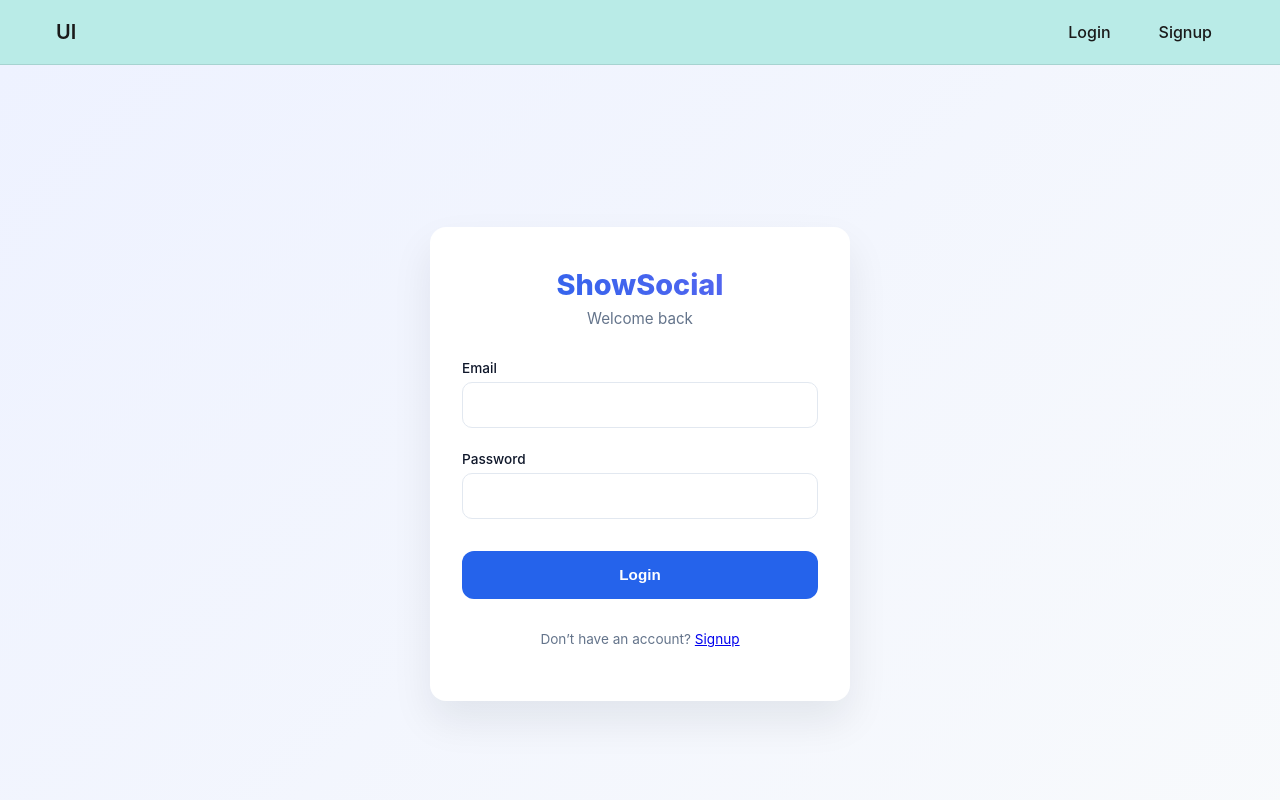
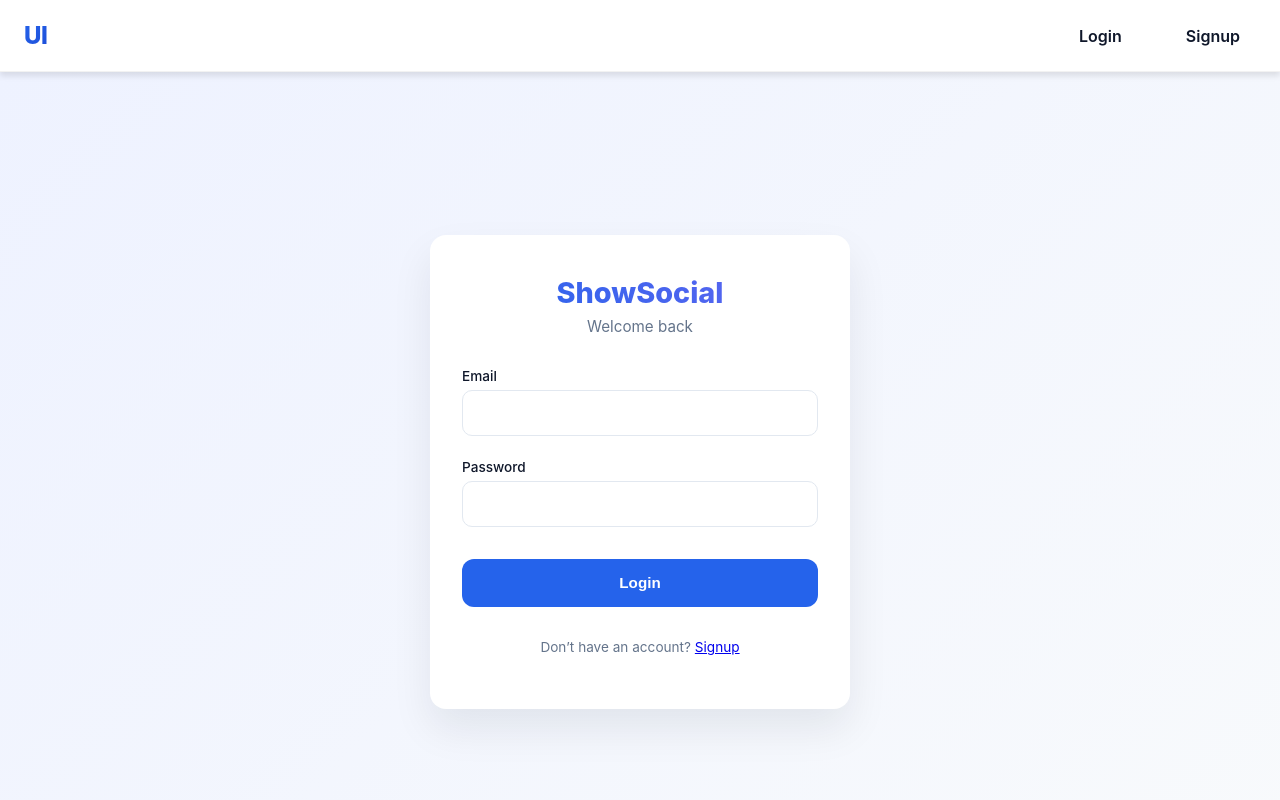
Before and after one commit to devkhizerahmad/react-prc, a React (Vite) app in the folder frontend/: page /login in a window 1280 px wide. Shown: the top 800 px of the page. Built offline with nearby package versions, Linux system fonts and the light colour scheme.

Commit message:
make it top notch eyecatching professional look

```diff
--- a/frontend/src/compenents/layout/Header.css
+++ b/frontend/src/compenents/layout/Header.css
@@ -1,38 +1,68 @@
 :root {
-  --header-height: 64px;
+  --header-height: 72px;
   --primary: #2563eb;
-  --text-main: #1a1a1a;
-  --mobile-menu-height: 280px;
+  --primary-dark: #1d4ed8;
+  --text-main: #0f172a;
+  --text-secondary: #64748b;
+  --background-light: #f8fafc;
+  --background-accent: #e0f2fe;
+  --mobile-menu-height: 320px;
+  --shadow-sm: 0 1px 3px rgba(0, 0, 0, 0.1);
+  --shadow-md: 0 4px 6px rgba(0, 0, 0, 0.1);
+  --shadow-lg: 0 10px 15px rgba(0, 0, 0, 0.1);
+  --border-radius: 12px;
+  --transition-fast: 0.2s ease;
+  --transition-normal: 0.3s ease;
+  --transition-slow: 0.5s ease;
 }
 
-/* Header wrapper */
+/* Header wrapper - Premium glass morphism effect */
 .header {
   position: fixed;
   top: 0;
   left: 0;
   z-index: 1000;
   width: 100%;
-  background: #b9ebe7;
-  border-bottom: 1px solid rgba(0, 0, 0, 0.1);
-  transition: all 0.3s ease;
+  height: var(--header-height);
+  background: rgba(255, 255, 255, 0.95);
+  backdrop-filter: blur(20px);
+  -webkit-backdrop-filter: blur(20px);
+  border-bottom: 1px solid rgba(0, 0, 0, 0.05);
+  box-shadow: var(--shadow-sm);
+  transition: all var(--transition-normal);
 }
 
-/* Inner container */
+.header:hover {
+  box-shadow: var(--shadow-md);
+  background: rgba(255, 255, 255, 0.98);
+}
+
+/* Inner container with premium spacing */
 .header-inner {
-  max-width: 1200px;
+  max-width: 1400px;
   margin: 0 auto;
-  padding: 0 16px;
-  height: var(--header-height);
+  padding: 0 24px;
+  height: 100%;
   display: flex;
   justify-content: space-between;
   align-items: center;
 }
 
-/* Logo */
+/* Logo with brand identity */
 .logo {
-  font-size: 20px;
-  font-weight: 600;
+  font-size: 24px;
+  font-weight: 800;
   color: var(--text-main);
+  letter-spacing: -0.5px;
+  background: linear-gradient(135deg, var(--primary), var(--primary-dark));
+  -webkit-background-clip: text;
+  -webkit-text-fill-color: transparent;
+  background-clip: text;
+  transition: all var(--transition-fast);
+}
+
+.logo:hover {
+  transform: scale(1.05);
 }
 
 /* Nav default - mobile first approach */
@@ -43,16 +73,20 @@
   left: 0;
   right: 0;
   flex-direction: column;
-  gap: 12px;
-  background: #b9ebe7;
-  padding: 12px 16px;
+  gap: 8px;
+  background: rgba(255, 255, 255, 0.98);
+  backdrop-filter: blur(20px);
+  -webkit-backdrop-filter: blur(20px);
+  padding: 20px 24px;
   max-height: 0;
   overflow: hidden;
-  transition: max-height 0.3s ease, opacity 0.3s ease;
-  border-bottom-left-radius: 8px;
-  border-bottom-right-radius: 8px;
+  transition: all var(--transition-normal);
+  border-bottom-left-radius: var(--border-radius);
+  border-bottom-right-radius: var(--border-radius);
+  box-shadow: var(--shadow-lg);
   opacity: 0;
   z-index: 999;
+  border: 1px solid rgba(0, 0, 0, 0.05);
 }
 
 /* Nav open state */
@@ -61,40 +95,85 @@
   max-height: var(--mobile-menu-height);
   overflow: visible;
   opacity: 1;
+  transform: translateY(0);
 }
 
-/* Nav links */
+/* Nav links with premium styling */
 .nav a {
   color: var(--text-main);
   text-decoration: none;
-  font-weight: 500;
-  padding: 8px 12px;
-  border-radius: 4px;
-  transition: background 0.2s ease;
+  font-weight: 600;
+  font-size: 16px;
+  padding: 12px 16px;
+  border-radius: 8px;
+  transition: all var(--transition-fast);
   display: block;
+  position: relative;
+  overflow: hidden;
+}
+
+.nav a::before {
+  content: "";
+  position: absolute;
+  top: 0;
+  left: 0;
+  width: 4px;
+  height: 100%;
+  background: var(--primary);
+  transform: scaleY(0);
+  transition: transform var(--transition-fast);
 }
 
 .nav a:hover {
-  background: rgba(37, 99, 235, 0.1);
-  color: var(--primary);
+  background: var(--background-accent);
+  color: var(--primary-dark);
+  transform: translateX(4px);
 }
 
-/* Menu button */
+.nav a:hover::before {
+  transform: scaleY(1);
+}
+
+/* Active state for nav links */
+.nav a.active {
+  background: var(--background-accent);
+  color: var(--primary-dark);
+}
+
+.nav a.active::before {
+  transform: scaleY(1);
+}
+
+/* Menu button with premium interaction */
 .menu-button {
   background: none;
   border: none;
-  font-size: 24px;
+  font-size: 28px;
   cursor: pointer;
   display: flex;
   align-items: center;
   justify-content: center;
-  width: 40px;
-  height: 40px;
-  transition: transform 0.3s ease;
+  width: 48px;
+  height: 48px;
+  border-radius: 12px;
+  transition: all var(--transition-fast);
+  color: var(--text-main);
+}
+
+.menu-button:hover {
+  background: var(--background-accent);
+  color: var(--primary);
+  transform: rotate(12deg);
+}
+
+.menu-button:active {
+  transform: scale(0.95);
 }
 
 .menu-button.open {
   transform: rotate(90deg);
+  background: var(--background-accent);
+  color: var(--primary);
 }
 
 /* Mobile view - show menu button and collapsible nav */
@@ -110,10 +189,25 @@
   .nav.open {
     display: flex;
   }
+
+  .header-inner {
+    padding: 0 16px;
+  }
+}
+
+/* Tablet view */
+@media (min-width: 768px) and (max-width: 1023px) {
+  .header-inner {
+    padding: 0 20px;
+  }
+
+  .nav {
+    gap: 16px;
+  }
 }
 
 /* Desktop view - show nav as horizontal row, hide menu button */
-@media (min-width: 768px) {
+@media (min-width: 1024px) {
   .menu-button {
     display: none;
   }
@@ -124,15 +218,28 @@
     flex-direction: row;
     max-height: none;
     overflow: visible;
-    gap: 24px;
+    gap: 32px;
     background: none;
     padding: 0;
     opacity: 1;
+    backdrop-filter: none;
+    -webkit-backdrop-filter: none;
+    box-shadow: none;
+    border: none;
   }
 
   .nav.open {
     max-height: none;
     opacity: 1;
+    transform: none;
+  }
+
+  .nav a {
+    padding: 8px 16px;
+  }
+
+  .nav a:hover {
+    transform: translateY(-2px);
   }
 }
 
@@ -141,4 +248,21 @@
 .menu-button:focus-visible {
   outline: 2px solid var(--primary);
   outline-offset: 2px;
+  border-radius: 8px;
 }
+
+/* Animation for smooth transitions */
+@keyframes slideDown {
+  from {
+    opacity: 0;
+    transform: translateY(-10px);
+  }
+  to {
+    opacity: 1;
+    transform: translateY(0);
+  }
+}
+
+.nav.open {
+  animation: slideDown 0.3s ease forwards;
+}
```
